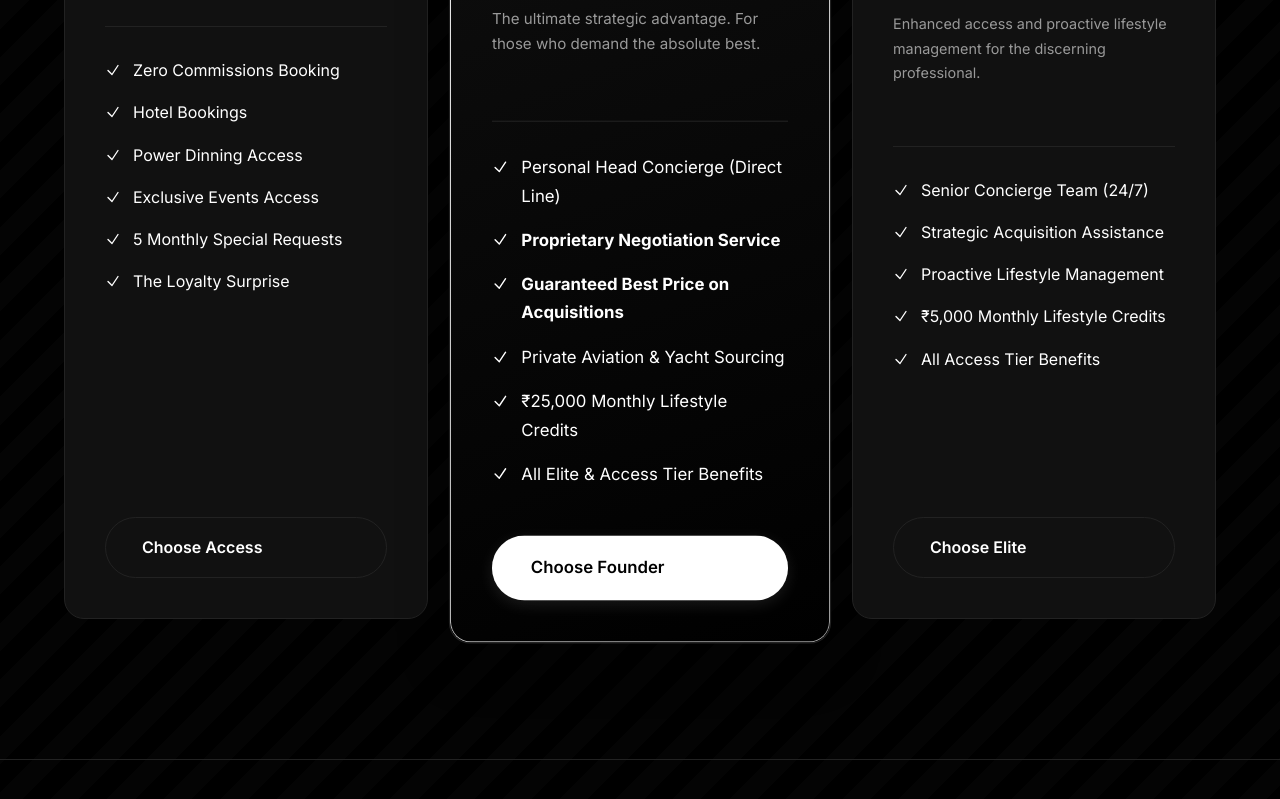
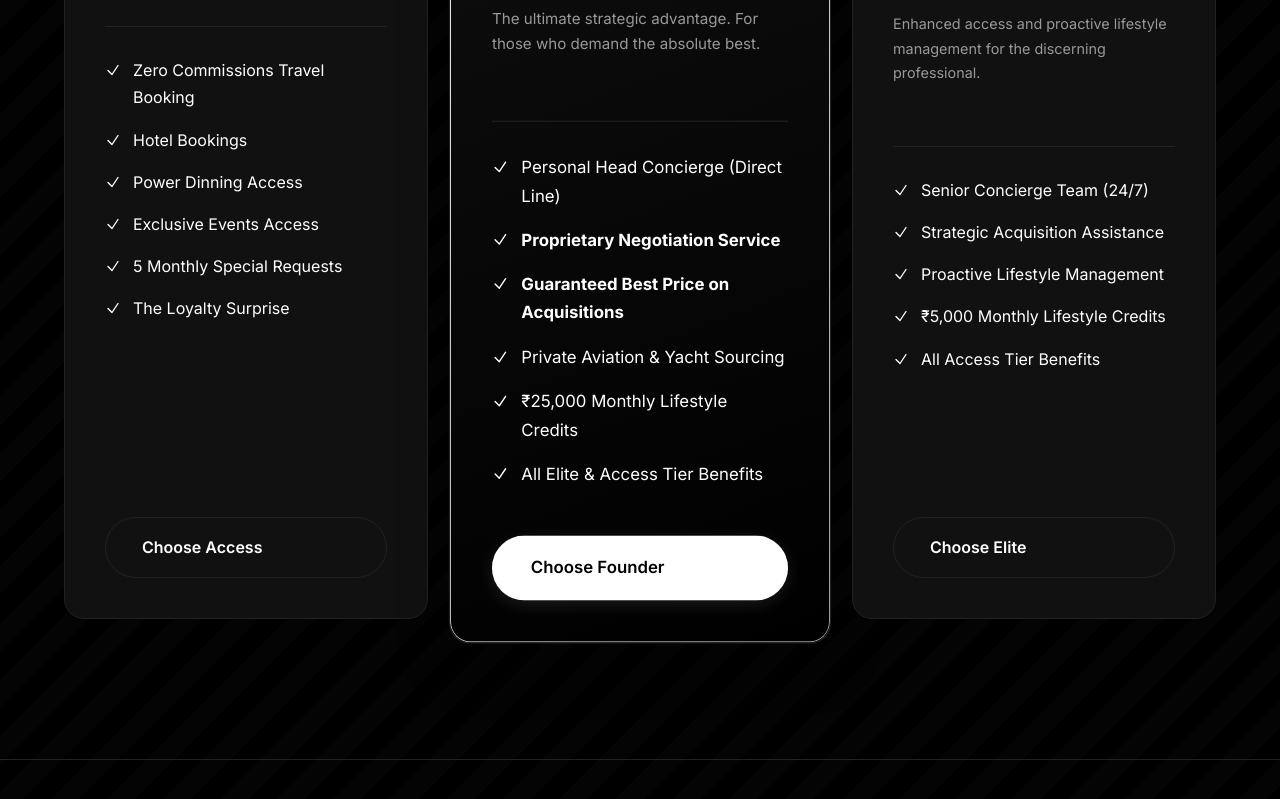
Before and after one commit to shabb1207/gate11, a plain HTML site: page index.html in a window 1280 px wide. Shown: the part 2752-3551 px from the top of the page. Drawn offline with Linux system fonts and the light colour scheme.

Commit message:
index.html
Apex Updated

```diff
--- a/index.html
+++ b/index.html
@@ -409,7 +409,7 @@
                         <div class="price">₹5,000<span> / month</span></div>
                         <p>The essential key to unlocking our world-class network and services.</p>
                         <ul class="perks-list">
-                            <li><svg xmlns="http://www.w3.org/2000/svg" fill="none" viewBox="0 0 24 24" stroke-width="2" stroke="currentColor"><path stroke-linecap="round" stroke-linejoin="round" d="M4.5 12.75l6 6 9-13.5" /></svg>Zero Commissions Booking</li>
+                            <li><svg xmlns="http://www.w3.org/2000/svg" fill="none" viewBox="0 0 24 24" stroke-width="2" stroke="currentColor"><path stroke-linecap="round" stroke-linejoin="round" d="M4.5 12.75l6 6 9-13.5" /></svg>Zero Commissions Travel Booking</li>
                             <li><svg xmlns="http://www.w3.org/2000/svg" fill="none" viewBox="0 0 24 24" stroke-width="2" stroke="currentColor"><path stroke-linecap="round" stroke-linejoin="round" d="M4.5 12.75l6 6 9-13.5" /></svg>Hotel Bookings</li>
                             <li><svg xmlns="http://www.w3.org/2000/svg" fill="none" viewBox="0 0 24 24" stroke-width="2" stroke="currentColor"><path stroke-linecap="round" stroke-linejoin="round" d="M4.5 12.75l6 6 9-13.5" /></svg>Power Dinning Access</li>
                             <li><svg xmlns="http://www.w3.org/2000/svg" fill="none" viewBox="0 0 24 24" stroke-width="2" stroke="currentColor"><path stroke-linecap="round" stroke-linejoin="round" d="M4.5 12.75l6 6 9-13.5" /></svg>Exclusive Events Access</li>
```
